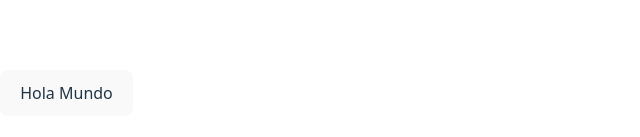
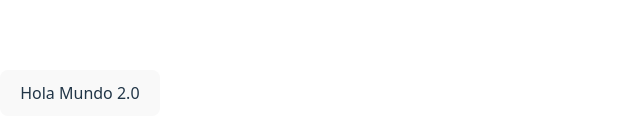
Before and after one commit to LeonCostandopulo/Sienna, a React (Vite) app: page / in a window 1280 px wide. Shown: the part 307-444 px from the top of the page, without its empty margins (0-640 px from the left). Built offline with nearby package versions, Linux system fonts and the light colour scheme.

Commit message:
Button de prueba 2.0

```diff
--- a/src/App.jsx
+++ b/src/App.jsx
@@ -5,7 +5,7 @@ function App() {
   return (
     <>
       <button>
-        Hola Mundo
+        Hola Mundo 2.0
       </button>
     </>
   )
```
